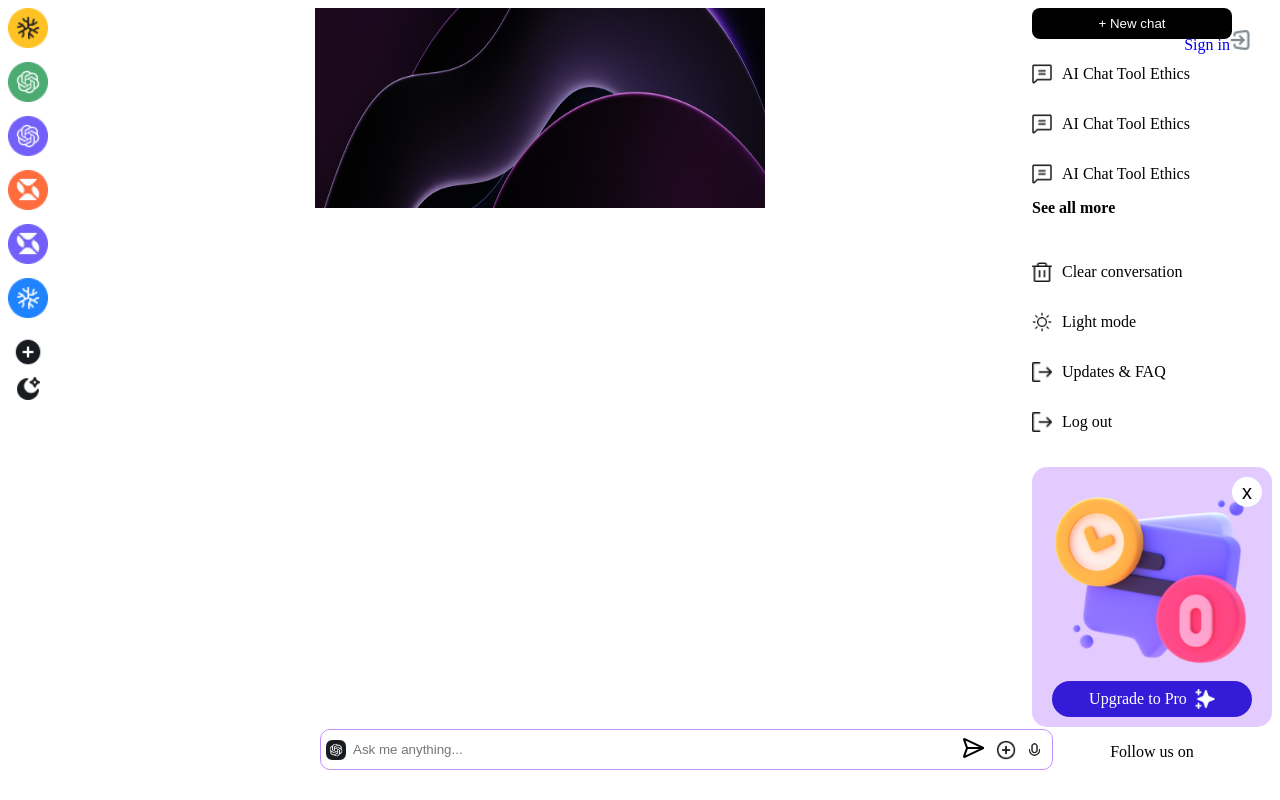
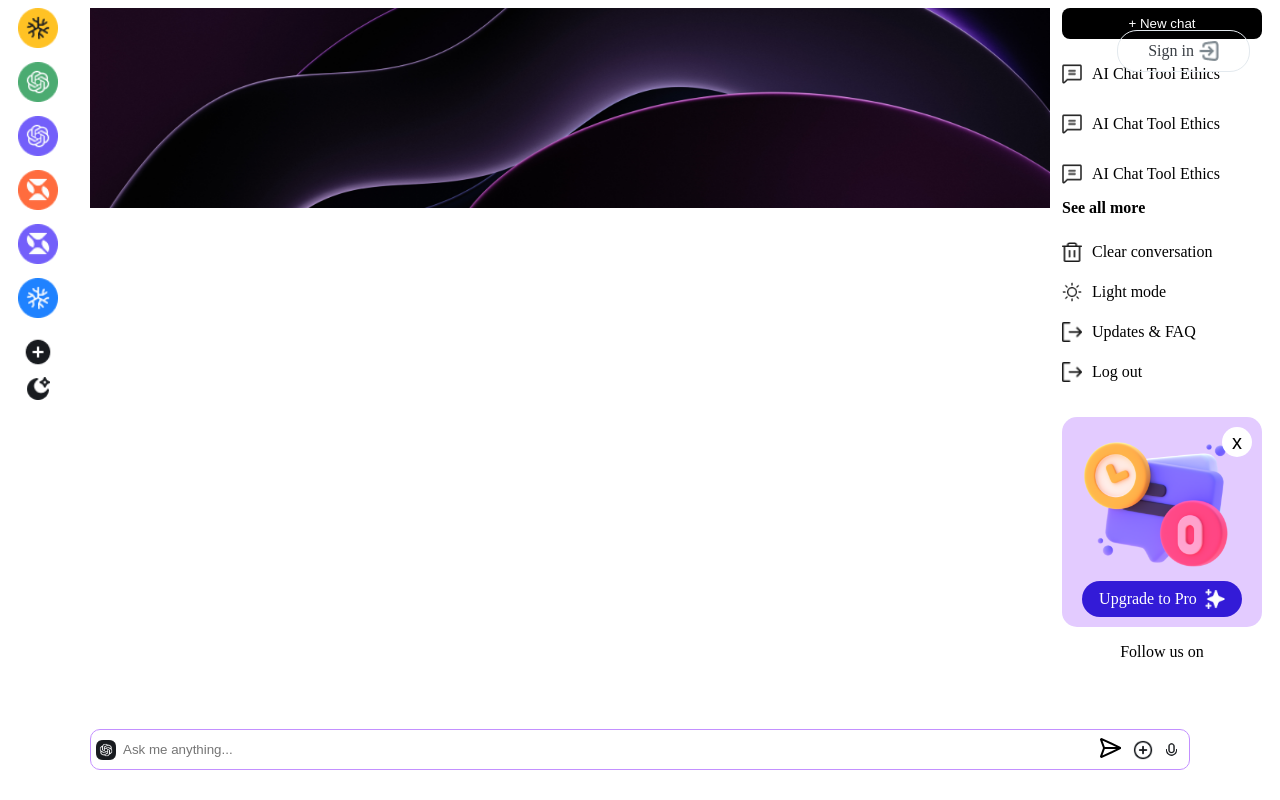
Before and after one commit to AdedayoDev/vectronWebApp, a Next.js app: page /chat in a window 1280 px wide. Built offline with nearby package versions, Linux system fonts and the light colour scheme.

Commit message:
commit changes

```diff
--- a/src/app/chat/chat.css
+++ b/src/app/chat/chat.css
@@ -66,9 +66,10 @@
   align-items: center;
   gap: 10px;
   cursor: pointer;
+  margin-top: -10px;
 }
 .side-second-content {
-  margin-top: 30px;
+  margin-top: 20px;
 }
 .side-third-content {
   background-color: #e3cbff;
@@ -106,8 +107,7 @@
     border-radius: 10px;
 }
 .chat-input{
-   max-width: 100%;
-   width: 300px;
+   width: 18em !important;
    border:  none;
    outline: none;
    background-color: transparent;
@@ -124,18 +124,31 @@
     margin-left: 5px;
 }
 
+/* powerai */
+.powerai-bg{
+  width: 100% !important;
+  background-size: cover ;
+}
+
 @media screen and (min-width: 1120px) {
+  .form{
+    left: 90px;
+}
     .chat-input{
-        width: 600px;
+        width: 72.5em !important;
     }
     .side-chat-container{
         display: block;
     }
     .chat-container{
+        justify-content: space-between;
+        padding: 0 10px;
+    }
 
-        justify-content: space-between;
-    }
-    .form{
-        left: 25%;
+    /* Power AI */
+    .powerai-bg{
+      position: absolute;
+      left: 90px;
+      width: 75% !important;
     }
 }
--- a/src/app/chat/page.jsx
+++ b/src/app/chat/page.jsx
@@ -1,142 +1,20 @@
-"use client";
-import React, { useState } from "react";
-import Feed from '@/components/chatComp/feed'
-// import Feed from "@app/chat/Feed";
-// import PrevChat from "@app/chat/PrevChat";
+import Feed from "@/components/chatComp/feed";
 import AI from "@components/chatComp/ai-side";
 import SideChat from "@components/chatComp/side-chat";
 import PowerofAi from "@components/chatComp/powerofai";
-import './chat.css'
+import "./chat.css";
 
-export default function Chat(props) {
-  // const [searchInput, setSearchInput] = useState({
-  //   search: "",
-  // });
-
-  // function handlePress(e) {
-  //   const { name, value } = e.target.value;
-
-  //   setSearchInput();
-  // }
-  // const chatLinks = [
-  //   {
-  //     href: "/chat/ethics",
-  //     src: "/assets/icons/message.png",
-  //     text: "AI Chat Tool Ethics",
-  //   },
-  //   {
-  //     href: "/chat/impact-writing",
-  //     src: "/assets/icons/message.png",
-  //     text: "AI Chat Tool Impact Writing",
-  //   },
-  //   { href: "/chat/new", src: "/assets/icons/message.png", text: "New Chat" },
-  // ];
-
-  // const actionLinks = [
-  //   {
-  //     href: "/clear",
-  //     src: "/assets/icons/delete.png",
-  //     alt: "Delete icon",
-  //     text: "Clear conversation",
-  //   },
-  //   {
-  //     href: "/theme",
-  //     src: "/assets/icons/light.png",
-  //     alt: "Light mode icon",
-  //     text: "Light mode",
-  //   },
-  //   {
-  //     href: "/updates",
-  //     src: "/assets/icons/upload.png",
-  //     alt: "Updates icon",
-  //     text: "Updates & FAQ",
-  //   },
-  //   {
-  //     href: "/logout",
-  //     src: "/assets/icons/logout.png",
-  //     alt: "Logout icon",
-  //     text: "Log out",
-  //   },
-  // ];
-
+export default function Chat() {
   return (
-    <main>
+    <>
       <div className="chat-container">
-        <AI/>
+        <AI />
         <div className="chat-section">
-        <PowerofAi/>
-        <Feed/>
+          <PowerofAi />
+          <Feed />
         </div>
-        <SideChat/>
+        <SideChat />
       </div>
-    </main>
+    </>
   );
 }
-
-
-
-/* <div className="chat-search-input">
-<input
-  type="text"
-  onChange={handlePress}
-  name="search"
-  placeholder="Search your chat history"
-/>
-<p>Select</p>
-<hr />
-</div>
-<div className="background-image"></div>
-<div className="container">
-<Ai />
-<Feed />
-<section className="chat-right">
-  <Image
-    className="mode"
-    src="/assets/icons/moon-star.png"
-    alt="dark mode"
-    width={30}
-    height={30}
-  />
-  <Link href="/chat/new">
-    <button className="btn-dark">+ New Chat</button>
-  </Link>
-  <PrevChat links={chatLinks} />
-  <Link href="/chathistory">
-    <b>See all chats</b>
-  </Link>
-
-  <div className="chat-right-bottom">
-    {actionLinks.map((link) => (
-      <Link key={link.text} href={link.href} className="action-link">
-        <Image src={link.src} alt={link.alt} width={20} height={20} />
-        {link.text}
-      </Link>
-    ))}
-  </div>
-
-  <div className="upgrade">
-    <p className="close-btn" aria-label="Close Upgrade Modal">
-      x
-    </p>
-    <div className="upgrade-content">
-      <Image
-        src="/assets/images/Empty-chat.png"
-        alt="Upgrade prompt image"
-        width={150}
-        height={100}
-      />
-      <button className="upgrade-btn">
-        Upgrade to Pro
-        <Image
-          src="/assets/icons/solid.png"
-          alt="Upgrade icon"
-          width={20}
-          height={20}
-        />
-      </button>
-    </div>
-  </div>
-
-  <p className="follow">Follow us on</p>
-</section>
-</div> */
--- a/src/app/layout.jsx
+++ b/src/app/layout.jsx
@@ -8,9 +8,11 @@ export const metadata = {
 
 export default function RootLayout({ children }) {
   return (
+   <>
     <html lang="en">
       <Navbar />
       <body>{children}</body>
     </html>
+   </>
   );
 }
--- a/src/components/chatComp/powerofai.jsx
+++ b/src/components/chatComp/powerofai.jsx
@@ -6,8 +6,9 @@ export default function PowerofAi() {
       <Image
         src="/assets/images/bg-img.png"
         alt="Background image"
-        width={450}
+        width={200}
         height={200}
+        className="powerai-bg"
       />
       <div className="powerofAi-content">
 
--- a/src/components/chatComp/side-chat.jsx
+++ b/src/components/chatComp/side-chat.jsx
@@ -82,8 +82,8 @@ export default function SideChat() {
         <Image
           src="/assets/images/Empty-chat.png"
           alt="message icon"
-          width={200}
-          height={200}
+          width={150}
+          height={150}
         />
         <div className="upgrade">
           <span>Upgrade to Pro</span>
--- a/src/components/navbar/navbar.css
+++ b/src/components/navbar/navbar.css
@@ -2,9 +2,25 @@
     position: absolute;
     top: 30px;
     right: 30px;
-    display: flex;
-    align-items: center;
+    padding: 10px 30px;
+    border-radius: 20px;
+    text-align: center;
+    background-color: #393E44;
+    border: 1px solid #E3E9EE;
 }
 .nav-link{
     text-decoration: none;
+    color: #E3E9EE;
+    font-weight: 400;
+    display: flex;
+    align-items: center;
+    gap: 5px;
 }
+@media screen and (min-width: 1120px){
+    .nav-content{
+background-color: transparent;
+    }
+    .nav-link{
+        color: #393E44;
+    }
+}
```
